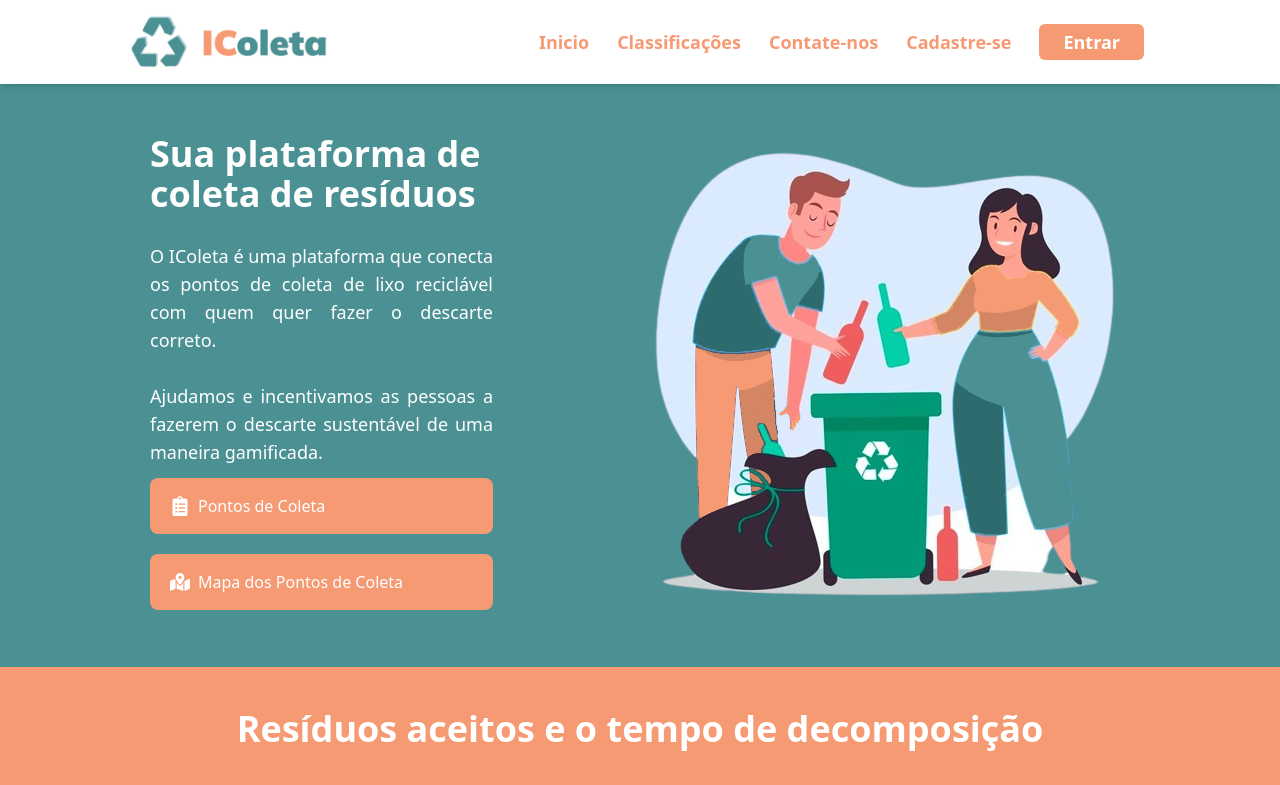
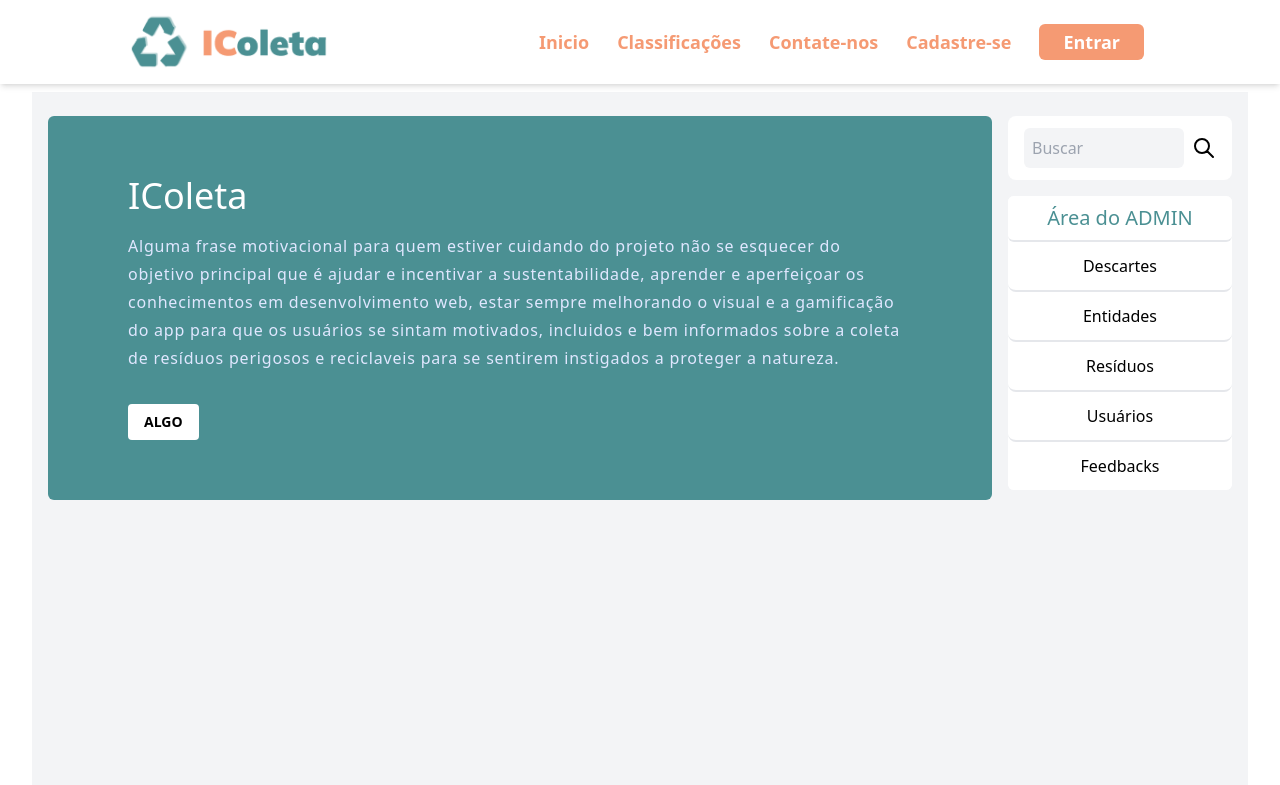
Before and after one commit to icoleta/icoleta-front, a React (Create React App) app: page /admin in a window 1280 px wide. Before the commit this address led to /. Shown: the top 785 px of the page. Built offline with nearby package versions, Linux system fonts and the light colour scheme; no server answers.

Commit message:
página de feedbacks

```diff
--- /dev/null
+++ b/src/components/admin/Feedbacks.jsx
@@ -0,0 +1,38 @@
+function Feedbacks() {
+    return (
+        <div className="col-span-4 items-center">
+            <div className="text-center mt-12  mb-6">
+                <h2 className="text-4xl tracking-tight">Feedbacks dos usuários</h2>
+            </div>
+
+            <div className="flex flex-col justify-center">
+                <div className="overflow-x-auto relative">
+                    <table className="w-full text-sm text-left text-gray-500">
+                        <thead className="text-xs text-gray-700 uppercase bg-gray-50">
+                        <tr>
+                            <th scope="col" className="py-3 px-6">
+                            ID
+                            </th>
+                            <th scope="col" className="py-3 px-6">
+                            email
+                            </th>
+                            <th scope="col" className="py-3 px-6">
+                            motivo
+                            </th>
+                            <th scope="col" className="py-3 px-6">
+                            descrição
+                            </th>
+                            <th scope="col" className="py-3 px-6">
+                            Excluir
+                            </th>
+                        </tr>
+                        </thead>
+                    </table>
+                </div>
+            </div>
+        </div>
+
+    );
+  }
+
+  export default Feedbacks;
--- a/src/pages/Admin/index.jsx
+++ b/src/pages/Admin/index.jsx
@@ -5,6 +5,7 @@ import Discards from "../../components/admin/Discards";
 import Residuum from "../../components/admin/Residuum";
 import Users from "../../components/admin/Users";
 import Companies from "../../components/admin/Companies";
+import Feedbacks from "../../components/admin/Feedbacks";
 
 const AdminEntidade = () => {
   const [selectedItem, setSelectedItem] = useState("area");
@@ -20,6 +21,8 @@ const AdminEntidade = () => {
               residuum: <Residuum />,
               users: <Users />,
               companies: <Companies />,
+              feedbacks: <Feedbacks/>
+
             }[selectedItem]
           }
 
@@ -94,13 +97,25 @@ const AdminEntidade = () => {
                 </li>
                 <li
                   className={
-                    "py-3 rounded-lg hover:bg-sunset-orange" +
+                    "py-3 rounded-lg border-b-2 hover:bg-sunset-orange" +
                     (selectedItem === "users" ? " bg-orange-200" : "")
                   }
                   onClick={() => setSelectedItem("users")}
                 >
                   <a href="#" className="list-none">
                     Usuários
+                  </a>
+                </li>
+
+                <li
+                  className={
+                    "py-3 rounded-lg hover:bg-sunset-orange" +
+                    (selectedItem === "feedbacks" ? " bg-orange-200" : "")
+                  }
+                  onClick={() => setSelectedItem("feedbacks")}
+                >
+                  <a href="#" className="list-none">
+                    Feedbacks
                   </a>
                 </li>
               </div>
--- a/src/routes.js
+++ b/src/routes.js
@@ -62,9 +62,9 @@ function Paths() {
           <Route
             path="/admin"
             element={
-              <ProtectedRoute>
+              // <ProtectedRoute>
                 <Admin />
-              </ProtectedRoute>
+              // </ProtectedRoute>
             }
           />
           <Route
```
